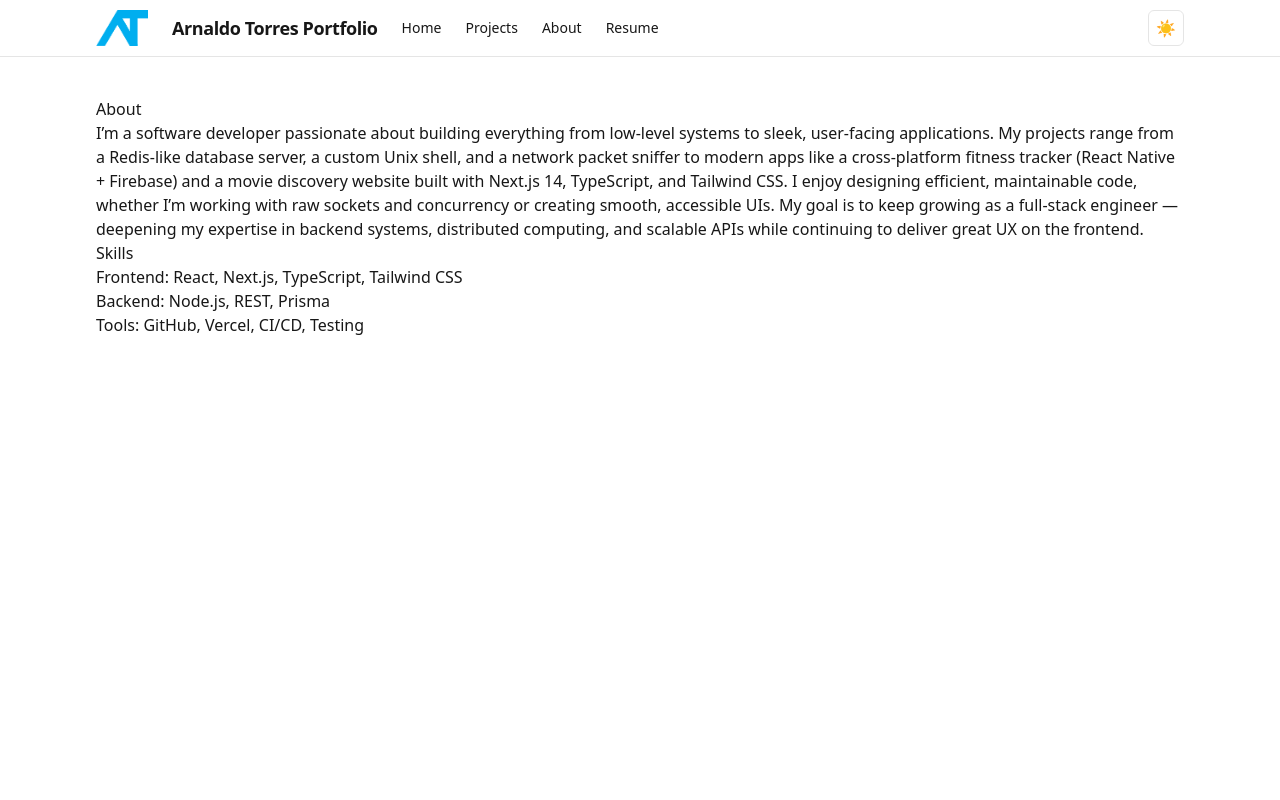
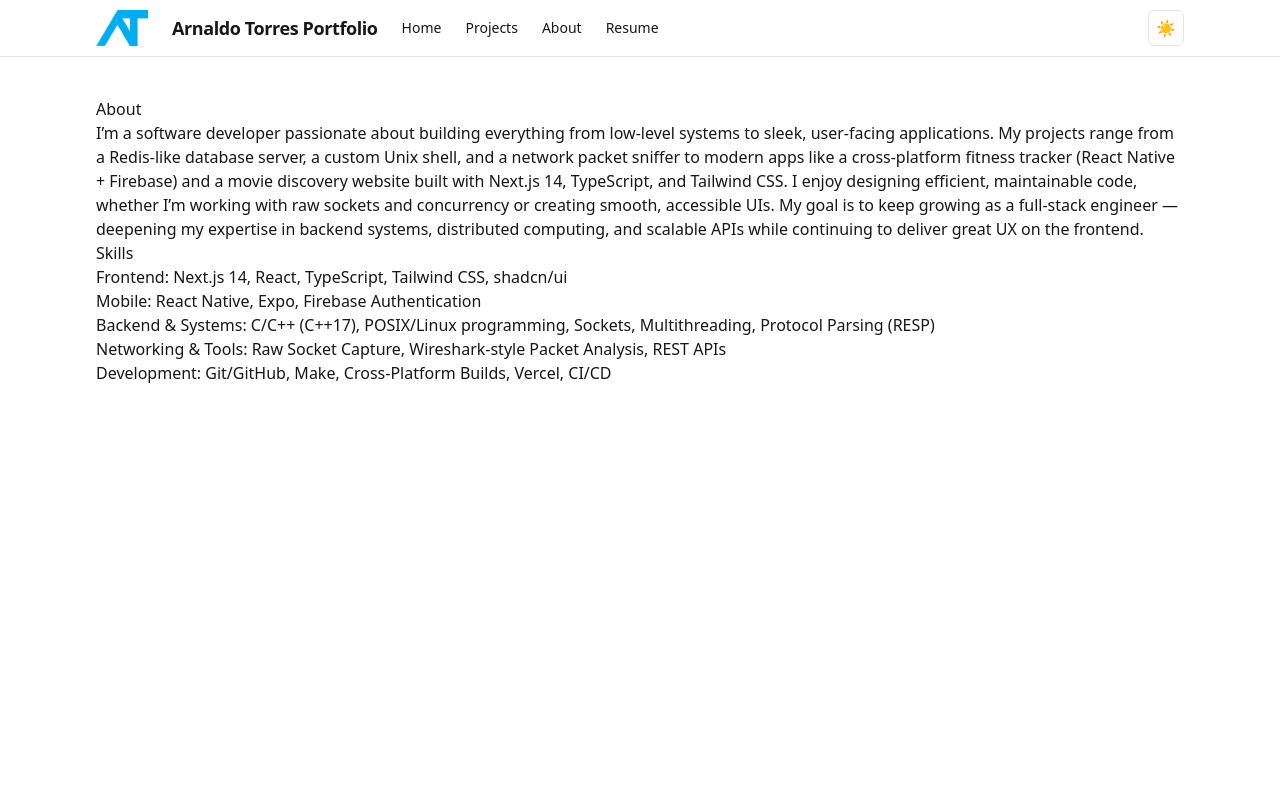
Before and after one commit to tarnaldo88/PortfolioWebsite, a Next.js app in the folder web/: page /about in a window 1280 px wide. Shown: the top 800 px of the page. Built offline with nearby package versions, Linux system fonts and the light colour scheme.

Commit message:
updated skills part of about me

```diff
--- a/web/src/app/about/page.tsx
+++ b/web/src/app/about/page.tsx
@@ -17,9 +17,11 @@ export default function AboutPage() {
       </p>
       <h2>Skills</h2>
       <ul>
-        <li>Frontend: React, Next.js, TypeScript, Tailwind CSS</li>
-        <li>Backend: Node.js, REST, Prisma</li>
-        <li>Tools: GitHub, Vercel, CI/CD, Testing</li>
+      <li>Frontend: Next.js 14, React, TypeScript, Tailwind CSS, shadcn/ui</li>
+  <li>Mobile: React Native, Expo, Firebase Authentication</li>
+  <li>Backend & Systems: C/C++ (C++17), POSIX/Linux programming, Sockets, Multithreading, Protocol Parsing (RESP)</li>
+  <li>Networking & Tools: Raw Socket Capture, Wireshark-style Packet Analysis, REST APIs</li>
+  <li>Development: Git/GitHub, Make, Cross-Platform Builds, Vercel, CI/CD</li>
       </ul>
     </Container>
   );
```
